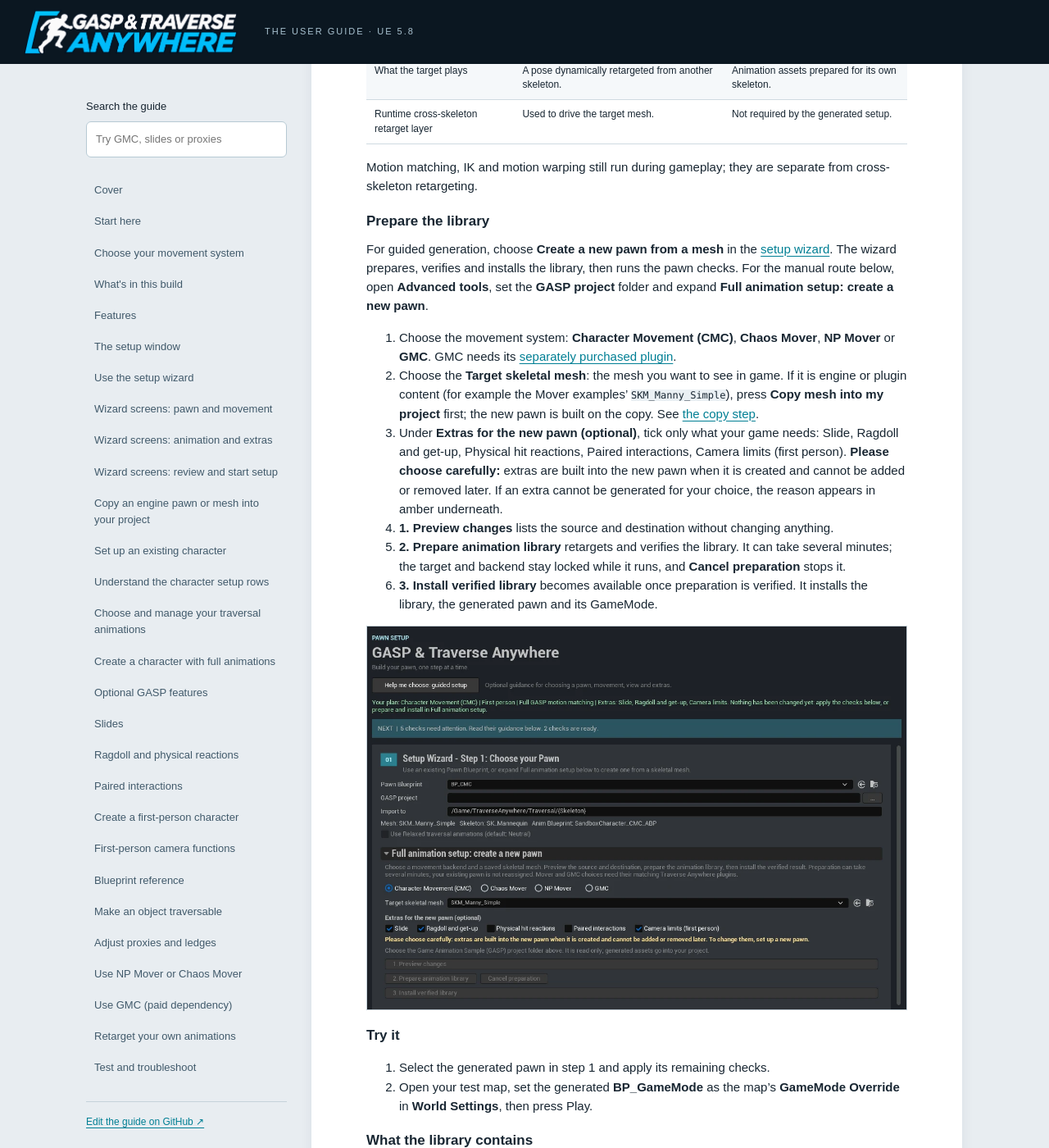
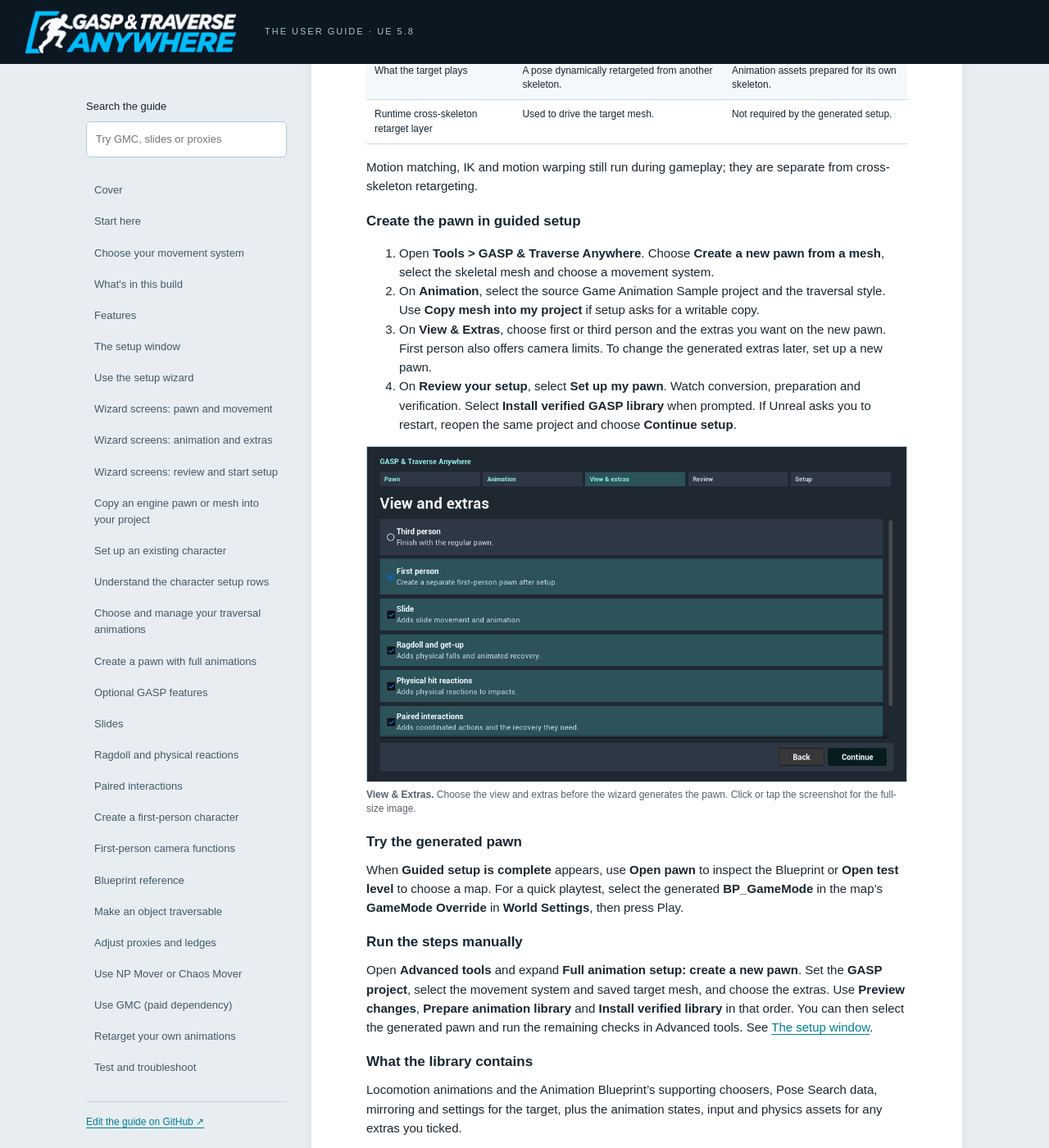
Before and after one commit to Dr-Rank/traverse-anywhere-guide, a Jekyll site: the page built from index.md, in a window 1280 px wide and 1400 px high, scrolled down 32631 px. Shown: the whole window at 82% size. Built offline with Jekyll 4.4.1, drawn with Linux system fonts in a browser that asks for light colours; some of the changed text lies outside the part shown.

Commit message:
Refresh full animation setup guide screenshots and flow

```diff
--- a/_data/navigation.json
+++ b/_data/navigation.json
@@ -56,7 +56,7 @@
     "url": "/#choose-and-manage-your-traversal-animations"
   },
   {
-    "title": "Create a character with full animations",
+    "title": "Create a pawn with full animations",
     "url": "/#create-a-character-with-full-animations"
   },
   {
--- a/_includes/guide/create-a-character-with-full-animations.md
+++ b/_includes/guide/create-a-character-with-full-animations.md
@@ -14,23 +14,22 @@ GASP's runtime character-retargeting workflow uses a source character to drive a
 
 Motion matching, IK and motion warping still run during gameplay; they are separate from cross-skeleton retargeting.
 
-## Prepare the library
+## Create the pawn in guided setup
 
-For guided generation, choose **Create a new pawn from a mesh** in the [setup wizard](#use-the-setup-wizard). The wizard prepares, verifies and installs the library, then runs the pawn checks. For the manual route below, open **Advanced tools**, set the **GASP project** folder and expand **Full animation setup: create a new pawn**.
+1. Open **Tools > GASP & Traverse Anywhere**. Choose **Create a new pawn from a mesh**, select the skeletal mesh and choose a movement system.
+2. On **Animation**, select the source Game Animation Sample project and the traversal style. Use **Copy mesh into my project** if setup asks for a writable copy.
+3. On **View & Extras**, choose first or third person and the extras you want on the new pawn. First person also offers camera limits. To change the generated extras later, set up a new pawn.
+4. On **Review your setup**, select **Set up my pawn**. Watch conversion, preparation and verification. Select **Install verified GASP library** when prompted. If Unreal asks you to restart, reopen the same project and choose **Continue setup**.
 
-1. Choose the movement system: **Character Movement (CMC)**, **Chaos Mover**, **NP Mover** or **GMC**. GMC needs its [separately purchased plugin](#prepare-a-gmc-project).
-2. Choose the **Target skeletal mesh**: the mesh you want to see in game. If it is engine or plugin content (for example the Mover examples' `SKM_Manny_Simple`), press **Copy mesh into my project** first; the new pawn is built on the copy. See [the copy step](#copy-into-project).
-3. Under **Extras for the new pawn (optional)**, tick only what your game needs: Slide, Ragdoll and get-up, Physical hit reactions, Paired interactions, Camera limits (first person). **Please choose carefully:** extras are built into the new pawn when it is created and cannot be added or removed later. If an extra cannot be generated for your choice, the reason appears in amber underneath.
-4. **1. Preview changes** lists the source and destination without changing anything.
-5. **2. Prepare animation library** retargets and verifies the library. It can take several minutes; the target and backend stay locked while it runs, and **Cancel preparation** stops it.
-6. **3. Install verified library** becomes available once preparation is verified. It installs the library, the generated pawn and its GameMode.
+<div class="shots"><figure><a class="wizard-shot" href="assets/images/wizard-redesign-03-view-and-extras.webp"><img src="assets/images/wizard-redesign-03-view-and-extras.webp" alt="Current wizard View and Extras page showing a first-person pawn with all extras selected" width="1100" height="682" loading="lazy"></a><figcaption><strong>View &amp; Extras.</strong> Choose the view and extras before the wizard generates the pawn. Click or tap the screenshot for the full-size image.</figcaption></figure></div>
 
-![Full animation setup with extras ticked](assets/images/setup-window-plan.webp)
+## Try the generated pawn
 
-## Try it
+When **Guided setup is complete** appears, use **Open pawn** to inspect the Blueprint or **Open test level** to choose a map. For a quick playtest, select the generated **BP_GameMode** in the map’s **GameMode Override** in **World Settings**, then press Play.
 
-1. Select the generated pawn in step 1 and apply its remaining checks.
-2. Open your test map, set the generated **BP_GameMode** as the map's **GameMode Override** in **World Settings**, then press Play.
+## Run the steps manually
+
+Open **Advanced tools** and expand **Full animation setup: create a new pawn**. Set the **GASP project**, select the movement system and saved target mesh, and choose the extras. Use **Preview changes**, **Prepare animation library** and **Install verified library** in that order. You can then select the generated pawn and run the remaining checks in Advanced tools. See [The setup window](#setup-window).
 
 ## What the library contains
 
--- a/_includes/guide/start-here.md
+++ b/_includes/guide/start-here.md
@@ -54,7 +54,7 @@ Open **Tools > GASP & Traverse Anywhere** in the level editor, or press **GASP &
 | Be guided through setup | [Use the setup wizard](#use-the-setup-wizard) |
 | Set up an engine example pawn | [Copy an engine pawn into your project](#copy-into-project) |
 | Keep my character's locomotion | [Set up an existing character](#set-up-an-existing-character) |
-| Prepare a full animation library | [Create a character with full animations](#create-a-character-with-full-animations) |
+| Prepare a full animation library | [Create a pawn with full animations](#create-a-character-with-full-animations) |
 | Climb objects in my level | [Make an object traversable](#make-an-object-traversable) |
 | Adjust a generated object | [Adjust proxies and ledges](#adjust-proxies-and-ledges) |
 | Add slides, physical reactions or interactions | [Optional GASP features](#optional-gasp-features) |
--- a/index.md
+++ b/index.md
@@ -25,7 +25,7 @@ permalink: /
 <div class="sheet-footer"><span>EXECUTE GAMES / GASP &amp; TRAVERSE ANYWHERE / USER GUIDE · TESTER EDITION</span><span>5</span></div></section>
 
 <section class="sheet" id="features-character-setup" aria-label="Features character setup"><h2>Features character setup</h2>
-<figure><img src="assets/images/11-guided-character-setup.webp" alt="Guided character setup" width="1440" height="810"><figcaption><strong>Guided character setup.</strong> See what is ready, apply supported rows one at a time or use Apply required changes. Backup reminders and confirmations identify shared changes; optional rows stay yours to choose.</figcaption></figure>
+<figure><a href="assets/images/wizard-redesign-01-pawn.webp"><img src="assets/images/wizard-redesign-01-pawn.webp" alt="Current guided pawn setup page" width="1100" height="682" loading="lazy"></a><figcaption><strong>Guided pawn setup.</strong> Choose an existing Blueprint or start from a skeletal mesh. The wizard shows the planned changes for review and runs the required checks during setup.</figcaption></figure>
 <figure><img src="assets/images/12-keep-your-locomotion.webp" alt="Traversal with your locomotion" width="1440" height="810"><figcaption><strong>Traversal with your locomotion.</strong> Add traversal through a montage slot while keeping your character&#x27;s normal locomotion. Supported jump setup tries traversal first and falls back to ordinary jump when no action can start.</figcaption></figure>
 
 <div class="sheet-footer"><span>EXECUTE GAMES / GASP &amp; TRAVERSE ANYWHERE / USER GUIDE · TESTER EDITION</span><span>6</span></div></section>
@@ -129,7 +129,7 @@ permalink: /
 {% capture chapter %}{% include guide/choose-and-manage-your-traversal-animations.md %}{% endcapture %}{{ chapter | markdownify }}
 <div class="sheet-footer"><span>EXECUTE GAMES / GASP &amp; TRAVERSE ANYWHERE / USER GUIDE · TESTER EDITION</span><span>25</span></div></section>
 
-<section class="sheet" id="create-a-character-with-full-animations" aria-label="Create a character with full animations"><h2>Create a character with full animations</h2>
+<section class="sheet wizard-sheet" id="create-a-character-with-full-animations" aria-label="Create a pawn with full animations"><h2>Create a pawn with full animations</h2>
 {% capture chapter %}{% include guide/create-a-character-with-full-animations.md %}{% endcapture %}{{ chapter | markdownify }}
 <div class="sheet-footer"><span>EXECUTE GAMES / GASP &amp; TRAVERSE ANYWHERE / USER GUIDE · TESTER EDITION</span><span>26</span></div></section>
 
```
Also changed, not shown: create-a-character-with-full-animations.md (+1 -1 lines).
